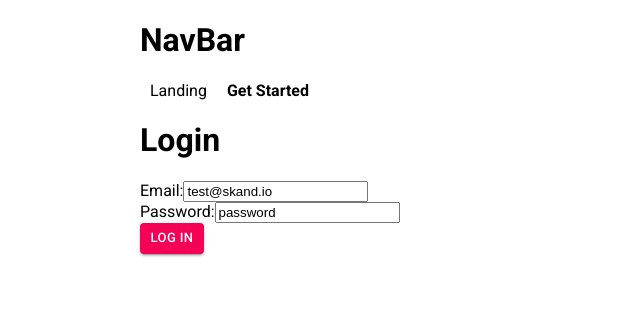
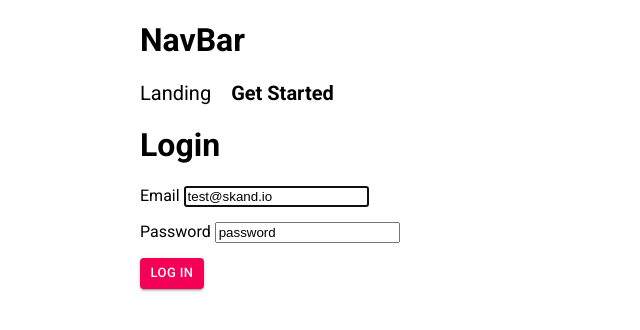
Before and after one commit to HanwenZheng/skand.frontend-tasks, a React (Create React App) app: page /login in a window 1280 px wide. Shown: the top 330 px of the page, without its empty margins (0-640 px from the left). Built offline with nearby package versions, Linux system fonts and the light colour scheme; what miragejs would draw is missing.

Commit message:
Style: Improved looks

```diff
--- a/src/Components/Home.jsx
+++ b/src/Components/Home.jsx
@@ -29,6 +29,7 @@ const Home = ({ users, getUsers }) => {
           id="emailFilter"
           label="Filter by Email"
           variant="outlined"
+          size="small"
           value={emailFilter}
           onChange={(e) => {
             setEmailFilter(e.target.value);
@@ -37,7 +38,7 @@ const Home = ({ users, getUsers }) => {
       </form>
       <FormControl
         component="fieldset"
-        style={{ height: "50px", display: "flex", justifyContent: "center" }}
+        style={{ height: "60px", display: "flex", justifyContent: "center" }}
       >
         <RadioGroup
           row
--- a/src/Components/Landing.jsx
+++ b/src/Components/Landing.jsx
@@ -7,6 +7,7 @@ const Landing = (props) => {
   return (
     <div>
       <h1>Landing</h1>
+      <h3>Welcome to User Viewer!</h3>
       <Button variant="contained" size="large" color="primary">
         <Link to="/login" style={{ color: "white" }}>
           Get Started
--- a/src/Components/Login.jsx
+++ b/src/Components/Login.jsx
@@ -32,14 +32,12 @@ const Login = ({ auth: { token }, login }) => {
       >
         {({ errors, touched }) => (
           <Form>
-            <div>
-              Email:
-              <Field name="email" type="email" />
+            <div className={styles.input}>
+              Email <Field name="email" type="email" autoFocus autoComplete="off" />
               {errors.email && touched.email ? <div>{errors.email}</div> : null}
             </div>
-            <div>
-              Password:
-              <Field name="password" />
+            <div className={styles.input}>
+              Password <Field name="password" autoComplete="off" />
               {errors.password && touched.password ? <div>{errors.password}</div> : null}
             </div>
             <Button variant="contained" color="secondary" size="small" type="submit">
--- a/src/Components/NavBar.jsx
+++ b/src/Components/NavBar.jsx
@@ -21,7 +21,7 @@ const NavBar = ({ auth, logout }) => {
   ) : (
     <Fragment>
       <NavLink exact to="/home" style={style} activeStyle={activeStyle}>
-        Welcome!
+        Hi, test1@skand.io !
       </NavLink>
       <Button
         variant="contained"
--- a/src/Components/SCSS/App.module.scss
+++ b/src/Components/SCSS/App.module.scss
@@ -9,11 +9,17 @@ a {
   margin: 0 auto;
   padding: 0 20px;
 
-  .NavBar a {
-    padding: 10px;
+  .NavBar {
+    a {
+      padding-right: 20px;
+      font-size: 20px;
+    }
+    .logOut {
+      transform: translateY(-2px);
+    }
   }
 
-  .logOut {
-    margin-left: 10px;
+  .input {
+    margin: 15px 0;
   }
 }
```
